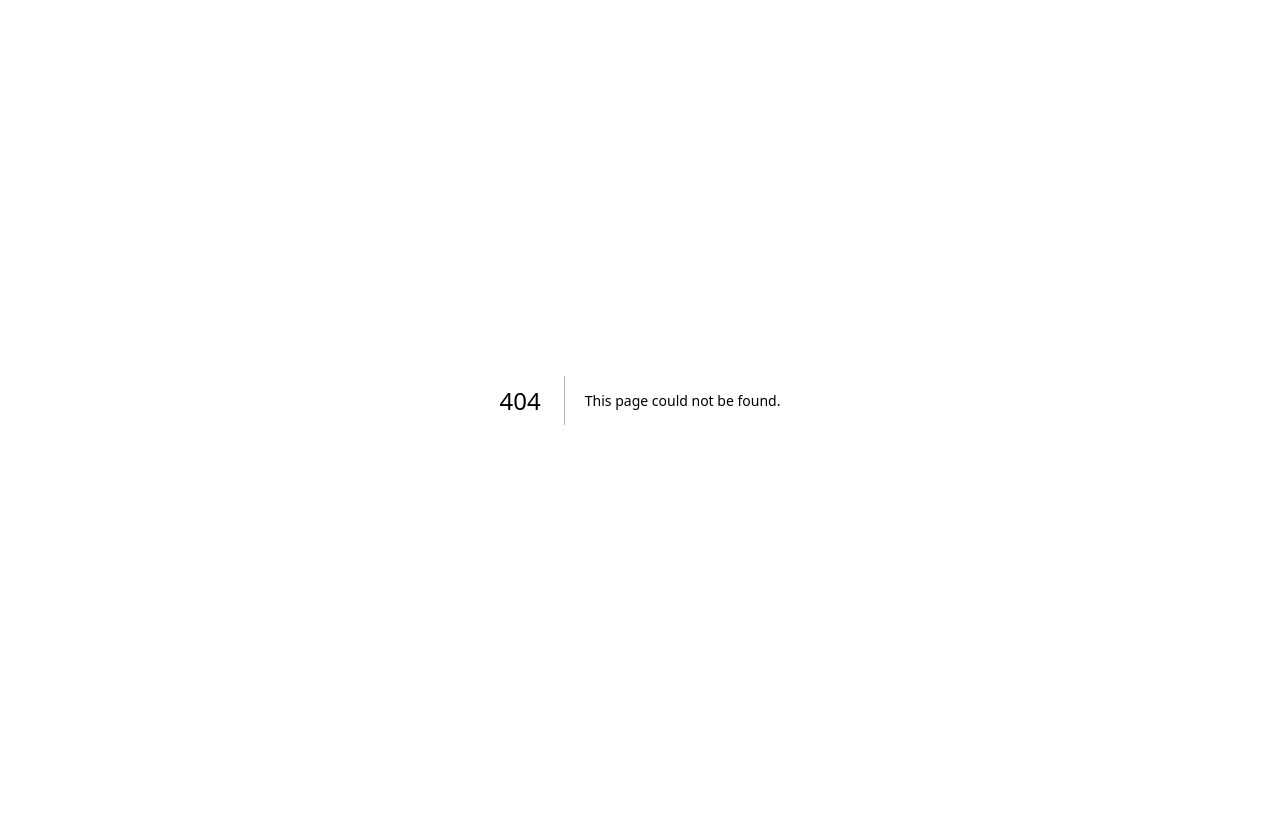
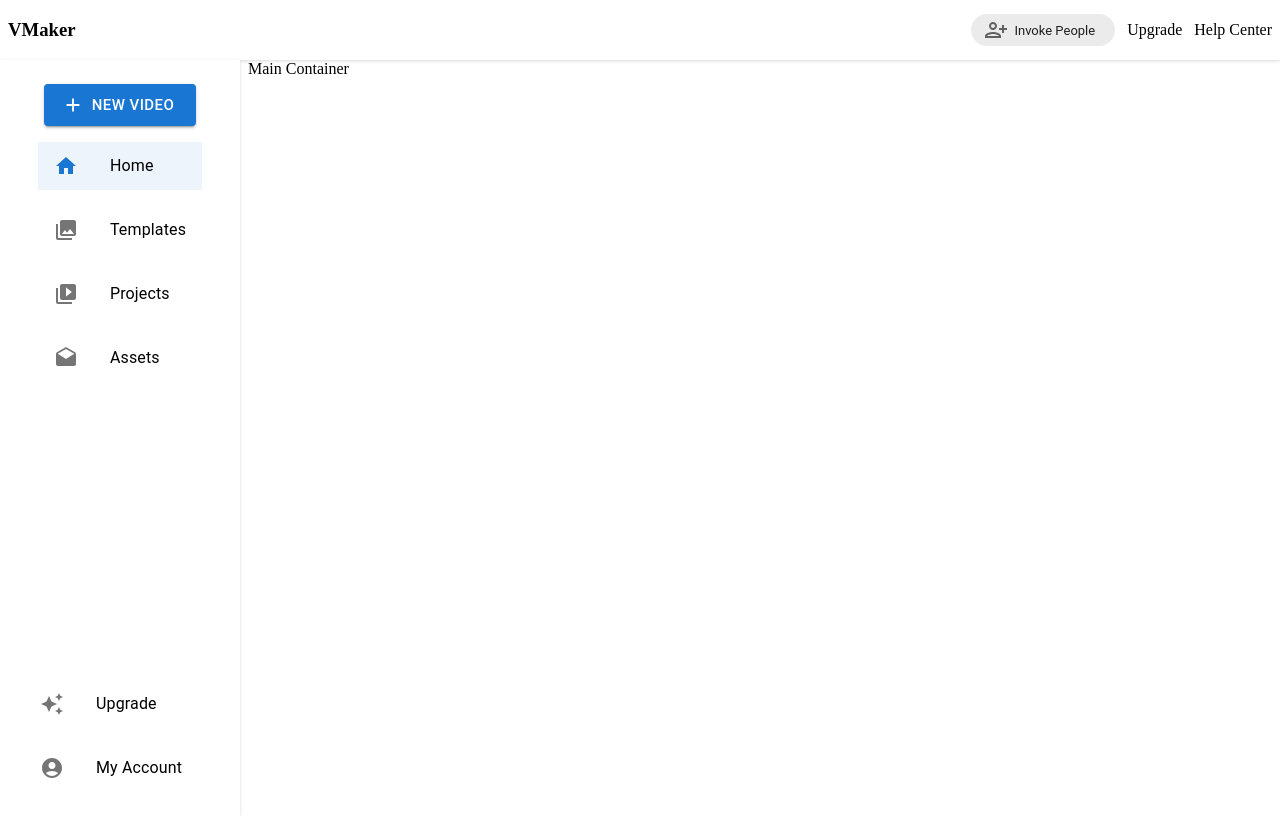
Before and after one commit to maniyedidi/web-video-editor, a Next.js app: page /home in a window 1280 px wide. Before the commit this address had no page. Built offline with nearby package versions, Linux system fonts and the light colour scheme.

Commit message:
created side menu

```diff
--- /dev/null
+++ b/src/components/header/index.js
@@ -0,0 +1,20 @@
+import PersonAddAltIcon from '@mui/icons-material/PersonAddAlt';
+import { Chip } from '@mui/material';
+
+const Header = () => {
+  return (
+    <div className='flex flex-row justify-between items-center bg-white h-[60px] px-2 drop-shadow'>
+      <h3>VMaker</h3>
+      <div className='flex flex-row gap-3 items-center'>
+        <Chip
+          sx={{ padding: 1 }}
+          label='Invoke People'
+          icon={<PersonAddAltIcon />}
+        />
+        <span>Upgrade</span>
+        <span>Help Center</span>
+      </div>
+    </div>
+  );
+};
+export default Header;
--- /dev/null
+++ b/src/components/side-menu/index.js
@@ -0,0 +1,80 @@
+import { Button } from '@mui/material';
+import AddIcon from '@mui/icons-material/Add';
+import AutoAwesomeIcon from '@mui/icons-material/AutoAwesome';
+import AccountCircleIcon from '@mui/icons-material/AccountCircle';
+import List from '@mui/material/List';
+import ListItem from '@mui/material/ListItem';
+import ListItemButton from '@mui/material/ListItemButton';
+import ListItemIcon from '@mui/material/ListItemIcon';
+import ListItemText from '@mui/material/ListItemText';
+import VideoLibraryIcon from '@mui/icons-material/VideoLibrary';
+import CollectionsIcon from '@mui/icons-material/Collections';
+import DraftsIcon from '@mui/icons-material/Drafts';
+import { Home } from '@mui/icons-material';
+
+const SideMenu = () => {
+  return (
+    <div className='p-2 flex  bg-white flex-col justify-between border-r-2 drop-shadow h-[calc(100vh-60px)]'>
+      <div className='flex items-center flex-col pt-4'>
+        <Button  startIcon={<AddIcon/>} size='large' variant='contained' color='primary'>
+          New Video
+        </Button>
+        <List>
+          <ListItem>
+            <ListItemButton selected={true}>
+              <ListItemIcon>
+                <Home color='primary' />
+              </ListItemIcon>
+              <ListItemText primary='Home' />
+            </ListItemButton>
+          </ListItem>
+          <ListItem>
+            <ListItemButton>
+              <ListItemIcon>
+                <CollectionsIcon />
+              </ListItemIcon>
+              <ListItemText primary='Templates' />
+            </ListItemButton>
+          </ListItem>
+          <ListItem>
+            <ListItemButton>
+              <ListItemIcon>
+                <VideoLibraryIcon />
+              </ListItemIcon>
+              <ListItemText primary='Projects' />
+            </ListItemButton>
+          </ListItem>
+          <ListItem>
+            <ListItemButton>
+              <ListItemIcon>
+                <DraftsIcon />
+              </ListItemIcon>
+              <ListItemText primary='Assets' />
+            </ListItemButton>
+          </ListItem>
+        </List>
+      </div>
+
+      <List>
+        <ListItem>
+          <ListItemButton>
+            <ListItemIcon>
+              <AutoAwesomeIcon />
+            </ListItemIcon>
+            <ListItemText primary='Upgrade' />
+          </ListItemButton>
+        </ListItem>
+        <ListItem>
+          <ListItemButton>
+            <ListItemIcon>
+              <AccountCircleIcon />
+            </ListItemIcon>
+            <ListItemText primary='My Account' />
+          </ListItemButton>
+        </ListItem>
+      </List>
+    </div>
+  );
+};
+
+export default SideMenu;
--- /dev/null
+++ b/src/pages/home/index.js
@@ -0,0 +1,16 @@
+import Header from '@/components/header';
+import SideMenu from '@/components/side-menu';
+
+const Home = () => {
+  return (
+    <div className=''>
+      <Header />
+      <div className='grid grid-cols-[240px_1fr] gap-2'>
+        <SideMenu />
+        <div>Main Container</div>
+      </div>
+    </div>
+  );
+};
+
+export default Home;
--- a/src/pages/index.js
+++ b/src/pages/index.js
@@ -3,8 +3,25 @@ import AcUnitIcon from '@mui/icons-material/AcUnit';
 import { Avatar, Button, Chip, InputAdornment, TextField } from '@mui/material';
 import LoginLeftImg from '../assets/login.jpg';
 import Image from 'next/image';
+import Script from 'next/script';
+import { useEffect, useState } from 'react';
 
-export default function Home() {
+export default function Login() {
+  const [whatsAppLogin, setWhatsAppLogin] = useState(false);
+  useEffect(() => {
+    // Define the 'otpless' function
+    window.otpless = otplessUser => {
+      // Retrieve the user's details after successful login
+      const waName = otplessUser.waName;
+      const waNumber = otplessUser.waNumber;
+
+      alert('User Name is ' + waName + ' ' + waNumber);
+
+      // Handle the signup/signin process
+      // ...
+    };
+  }, []);
+
   return (
     <div className='flex flex-row p-0 md:p-10 font-sans justify-center bg-[#F0F3F9] h-[100vh]'>
       <div className='hidden md:flex bg-[#2F67CD] w-[50%] rounded-tl-lg rounded-bl-lg text-white  items-center justify-center relative'>
@@ -20,19 +37,22 @@ export default function Home() {
             transform: 'rotate(-45deg) translateY(33px) translateX(-64px)'
           }}
         ></div>
-        <Image className='md:w-[300px] md:h-[240px] lg:w-[500px] lg:h-[400px] p-10' src={LoginLeftImg} />
+        <Image
+          className='md:w-[300px] md:h-[240px] lg:w-[500px] lg:h-[400px] p-10'
+          src={LoginLeftImg}
+        />
       </div>
       <div className=' relative flex flex-col items-center bg-white gap-4 w-[100%] md:w-[50%] rounded-tr-lg rounded-br-lg '>
-        <div
-          className='absolute z-10 w-[120px] md:w-[120px] h-[200px] top-[0px] right-[0px] bg-[#2f67cd] rounded-tl-[50%] rounded-bl-[50%] rounded-tr-[0] rounded-br-[50%]  opacity-[0.4]'
-        ></div>
+        <div className='absolute z-10 w-[120px] md:w-[120px] h-[200px] top-[0px] right-[0px] bg-[#2f67cd] rounded-tl-[50%] rounded-bl-[50%] rounded-tr-[0] rounded-br-[50%]  opacity-[0.4]'></div>
         <div
           className='absolute w-[120px] md:w-[120px] h-[200px] bottom-[80px] -left-[40px] bg-[#2f67cd] rounded-[50%] opacity-[0.4]'
           style={{
             transform: 'rotate(-40deg) translateY(33px) translateX(-64px)'
           }}
         ></div>
-        <Avatar  sx={{ width: 56, height: 56, bgcolor: '#2F67CD', marginTop:10 }}>
+        <Avatar
+          sx={{ width: 56, height: 56, bgcolor: '#2F67CD', marginTop: 10 }}
+        >
           <AcUnitIcon />
         </Avatar>
         <h1 className='mb-4 text-[20px]'> Nice to see you again.</h1>
@@ -69,10 +89,12 @@ export default function Home() {
               icon={<Google style={{ color: '#4384F3' }} />}
               label='Google'
               fullWidth={true}
+              onClick={() => setWhatsAppLogin(true)}
             />
             <Chip
               variant='outlined'
               icon={<WhatsApp style={{ color: 'green' }} />}
+              onClick={() => setWhatsAppLogin(true)}
               label='Whatsapp'
               fullWidth={true}
             />
@@ -81,10 +103,13 @@ export default function Home() {
               icon={<Facebook style={{ color: '#0E97F5' }} />}
               label='Facebook'
               fullWidth={true}
+              onClick={() => setWhatsAppLogin(true)}
             />
           </div>
         </div>
       </div>
+      {/*  OTPless SDK */}
+      {whatsAppLogin ? <Script src='https://otpless.com/auth.js' /> : null}
     </div>
   );
 }
--- a/src/pages/login/index.js
+++ /dev/null
@@ -1,90 +0,0 @@
-import { Email, Facebook, Google, Lock, WhatsApp } from '@mui/icons-material';
-import AcUnitIcon from '@mui/icons-material/AcUnit';
-import { Avatar, Button, Chip, InputAdornment, TextField } from '@mui/material';
-import LoginLeftImg from '../../assets/login.jpg';
-import Image from 'next/image';
-
-export default function Login() {
-  return (
-    <div className='flex flex-row p-0 md:p-10 font-sans justify-center bg-[#F0F3F9] h-[100vh]'>
-      <div className='hidden md:flex bg-[#2F67CD] w-[50%] rounded-tl-lg rounded-bl-lg text-white  items-center justify-center relative'>
-        <div
-          className='absolute w-[120px] md:w-[300px] h-[200px] top-[0px] right-[40px] bg-[#2f67cd] rounded-[50%] opacity-[0.4]'
-          style={{
-            transform: 'rotate(-45deg) translateY(33px) translateX(-64px)'
-          }}
-        ></div>
-        <div
-          className='absolute w-[120px] md:w-[300px] h-[200px] bottom-[120px] left-[40px] bg-[#2f67cd] rounded-[50%] opacity-[0.4]'
-          style={{
-            transform: 'rotate(-45deg) translateY(33px) translateX(-64px)'
-          }}
-        ></div>
-        <Image className='md:w-[300px] md:h-[240px] lg:w-[500px] lg:h-[400px] p-10' src={LoginLeftImg} />
-      </div>
-      <div className=' relative flex flex-col items-center bg-white gap-4 w-[100%] md:w-[50%] rounded-tr-lg rounded-br-lg '>
-        <div
-          className='absolute z-10 w-[120px] md:w-[120px] h-[200px] top-[0px] right-[0px] bg-[#2f67cd] rounded-tl-[50%] rounded-bl-[50%] rounded-tr-[0] rounded-br-[50%]  opacity-[0.4]'
-        ></div>
-        <div
-          className='absolute w-[120px] md:w-[120px] h-[200px] bottom-[80px] -left-[40px] bg-[#2f67cd] rounded-[50%] opacity-[0.4]'
-          style={{
-            transform: 'rotate(-40deg) translateY(33px) translateX(-64px)'
-          }}
-        ></div>
-        <Avatar  sx={{ width: 56, height: 56, bgcolor: '#2F67CD', marginTop:10 }}>
-          <AcUnitIcon />
-        </Avatar>
-        <h1 className='mb-4 text-[20px]'> Nice to see you again.</h1>
-        <div className='flex flex-col gap-4 p-1 mb-10 w-[350px]'>
-          <TextField
-            fullWidth={true}
-            label='Email'
-            InputProps={{
-              endAdornment: (
-                <InputAdornment position='start'>
-                  <Email />
-                </InputAdornment>
-              )
-            }}
-          />
-          <TextField
-            fullWidth={true}
-            label='Password'
-            type='password'
-            InputProps={{
-              endAdornment: (
-                <InputAdornment position='start'>
-                  <Lock />
-                </InputAdornment>
-              )
-            }}
-          />
-          <Button variant='contained'>Log in</Button>
-        </div>
-        <div>
-          <div className='flex flex-col gap-4 w-[350px]'>
-            <Chip
-              variant='outlined'
-              icon={<Google style={{ color: '#4384F3' }} />}
-              label='Google'
-              fullWidth={true}
-            />
-            <Chip
-              variant='outlined'
-              icon={<WhatsApp style={{ color: 'green' }} />}
-              label='Whatsapp'
-              fullWidth={true}
-            />
-            <Chip
-              variant='outlined'
-              icon={<Facebook style={{ color: '#0E97F5' }} />}
-              label='Facebook'
-              fullWidth={true}
-            />
-          </div>
-        </div>
-      </div>
-    </div>
-  );
-}
--- a/src/styles/globals.css
+++ b/src/styles/globals.css
@@ -19,10 +19,5 @@
 
 body {
   color: rgb(var(--foreground-rgb));
-  background: linear-gradient(
-      to bottom,
-      transparent,
-      rgb(var(--background-end-rgb))
-    )
-    rgb(var(--background-start-rgb));
+  margin: 0px;
 }
```
